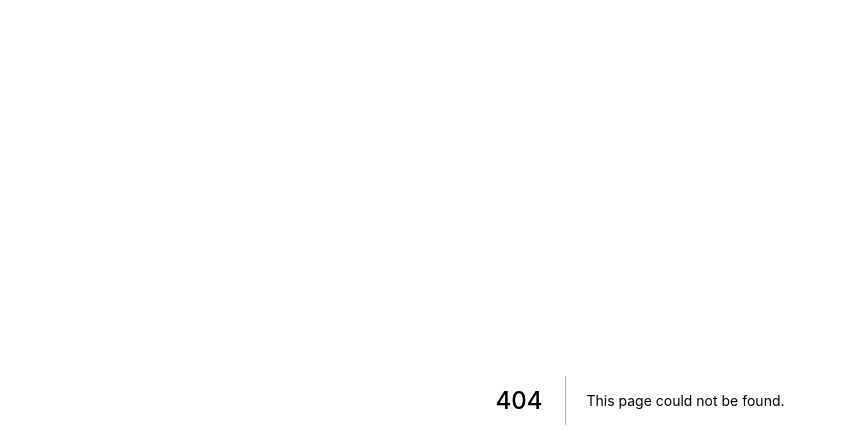
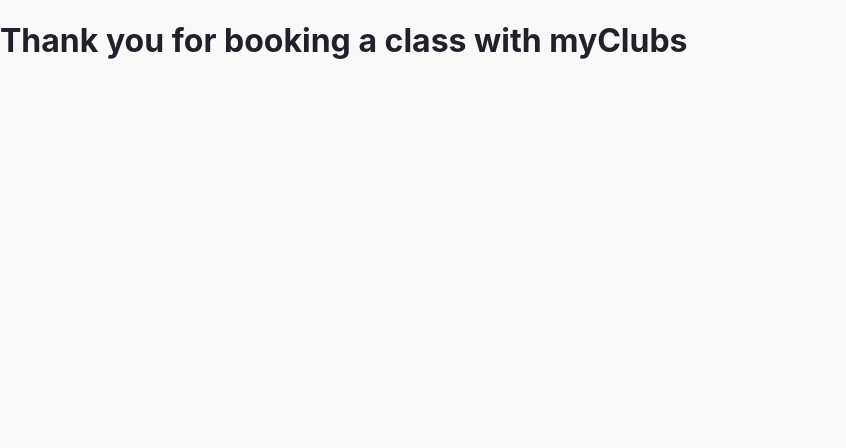
Before and after one commit to jae-kat/myclubs-frontend-challenge, a Next.js app: page /bookingConfirmation in a window 1280 px wide. Before the commit this address had no page. Shown: the top 448 px of the page, without its empty margins (0-846 px from the left). Built offline with nearby package versions, Linux system fonts and the light colour scheme.

Commit message:
Write basics of confirmation page

```diff
--- /dev/null
+++ b/pages/bookingConfirmation.js
@@ -0,0 +1,16 @@
+import Head from 'next/head';
+
+export default function bookingConfirmation() {
+  return (
+    <div>
+      <Head>
+        <title>myClubs workouts</title>
+        <meta name="description" content="Find your perfect next workout" />
+        <link rel="icon" href="/favicon.ico" />
+      </Head>
+      <div>
+        <h1>Thank you for booking a class with myClubs</h1>
+      </div>
+    </div>
+  );
+}
```
